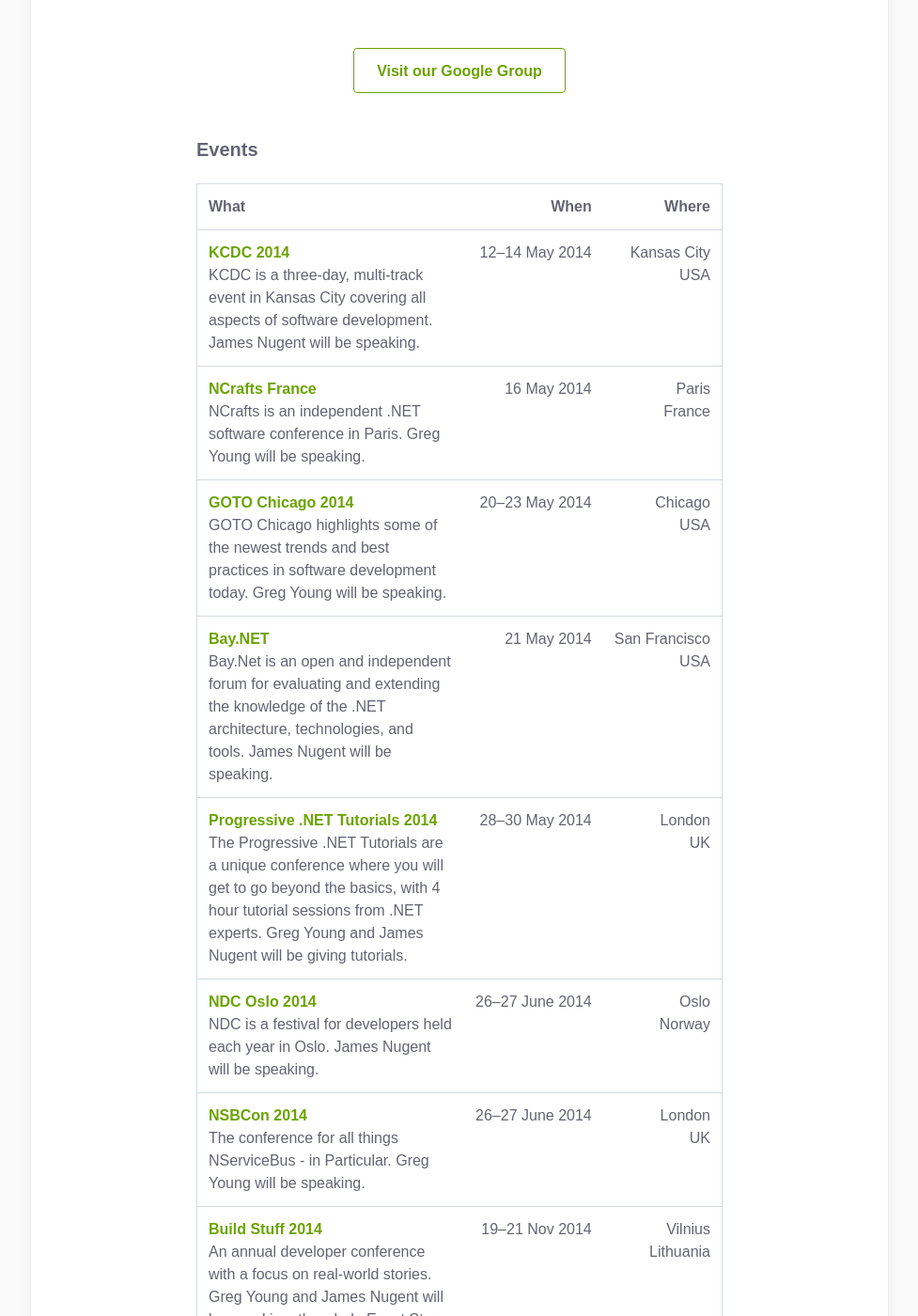
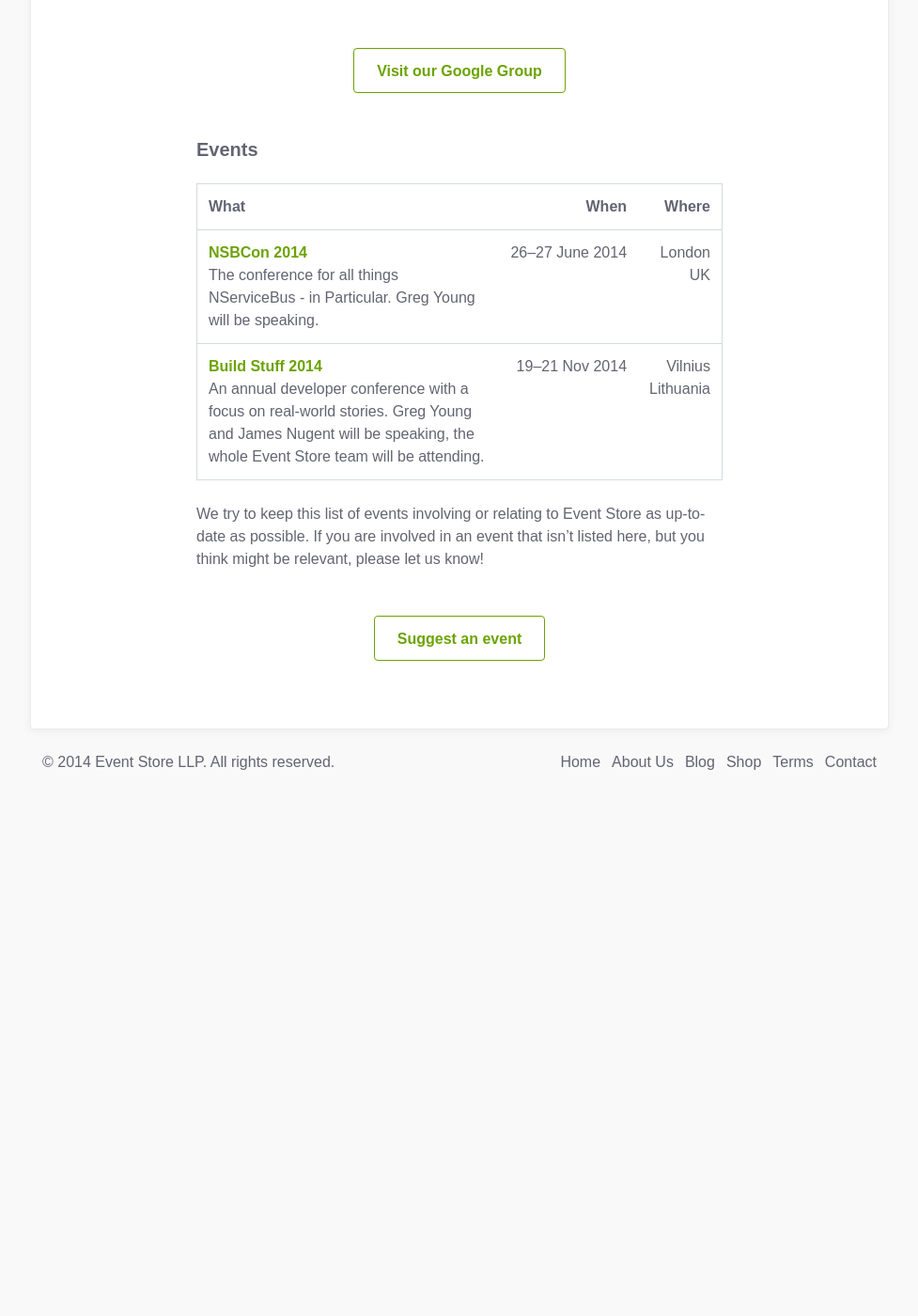
Before and after one commit to sandboxorg/geteventstore.com, a Jekyll site: the page built from community/index.html, in a window 1280 px wide and 1400 px high, scrolled down 453 px. Shown: the whole window at 94% size, without its empty margins (151-1128 px from the left). Built offline with Jekyll 4.4.1, drawn with Linux system fonts in a browser that asks for light colours; Markdown is read by kramdown in place of the engine named in the settings; after the commit the page ends 1324 px from its top, so only the background shows below that.

Commit message:
Remove older events

```diff
--- a/community/index.html
+++ b/community/index.html
@@ -24,54 +24,6 @@ title: "Community"
 				<tbody>
 					<tr>
 						<td>
-							<h3><a href="http://www.kcdc.info/">KCDC 2014</a></h3>
-                            <p>KCDC is a three-day, multi-track event in Kansas City covering all aspects of software development. James Nugent will be speaking.</p>
-						</td>
-						<td>12–14 May 2014</td>
-						<td>Kansas City<br />USA</td>
-					</tr>
-                    <tr>
-                        <td>
-                            <h3><a href="http://ncrafts.io">NCrafts France</a></h3>
-                            <p>NCrafts is an independent .NET software conference in Paris. Greg Young will be speaking.</p>
-                        </td>
-                        <td>16 May 2014</td>
-                        <td>Paris<br />France</td>
-                    </tr>
-					<tr>
-						<td>
-							<h3><a href="http://gotocon.com/chicago-2014/">GOTO Chicago 2014</a></h3>
-							<p>GOTO Chicago highlights some of the newest trends and best practices in software development today. Greg Young will be speaking.</p>
-						</td>
-						<td>20–23 May 2014</td>
-						<td>Chicago<br>USA</td>
-					</tr>
-					<tr>
-						<td>
-							<h3><a href="http://www.kcdc.info/">Bay.NET</a></h3>
-                            <p>Bay.Net is an open and independent forum for evaluating and extending the knowledge of the .NET architecture, technologies, and tools. James Nugent will be speaking.</p>
-						</td>
-						<td>21 May 2014</td>
-						<td>San Francisco<br />USA</td>
-					</tr>
-					<tr>
-						<td>
-							<h3><a href="http://https://skillsmatter.com/conferences/1820-progressive-dot-net-tutorials-2014">Progressive .NET Tutorials 2014</a></h3>
-                            <p>The Progressive .NET Tutorials are a unique conference where you will get to go beyond the basics, with 4 hour tutorial sessions from .NET experts. Greg Young and James Nugent will be giving tutorials.</p>
-						</td>
-						<td>28–30 May 2014</td>
-                        <td>London<br>UK</td>
-					</tr>
-					<tr>
-						<td>
-							<h3><a href="http://ndcoslo.com">NDC Oslo 2014</a></h3>
-                            <p>NDC is a festival for developers held each year in Oslo. James Nugent will be speaking.</p>
-						</td>
-						<td>26–27 June 2014</td>
-						<td>Oslo<br>Norway</td>
-					</tr>
-					<tr>
-						<td>
 							<h3><a href="http://nsbcon.com">NSBCon 2014</a></h3>
 							<p>The conference for all things NServiceBus - in Particular. Greg Young will be speaking.</p>
 						</td>
```
